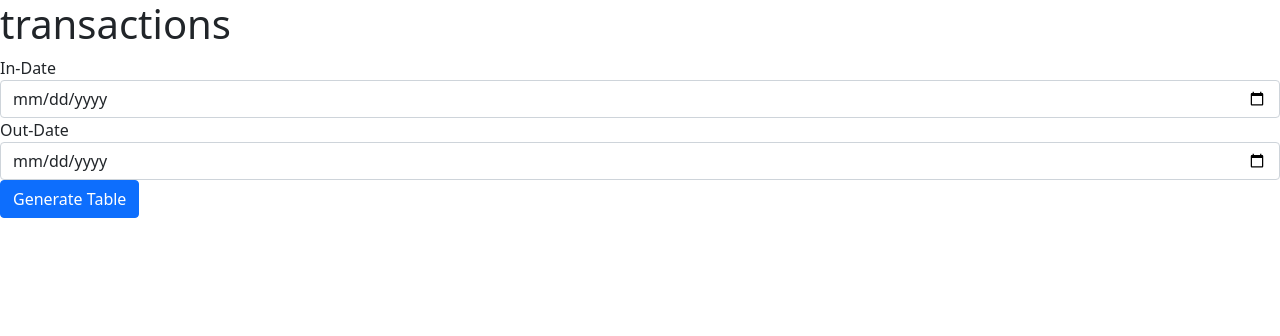
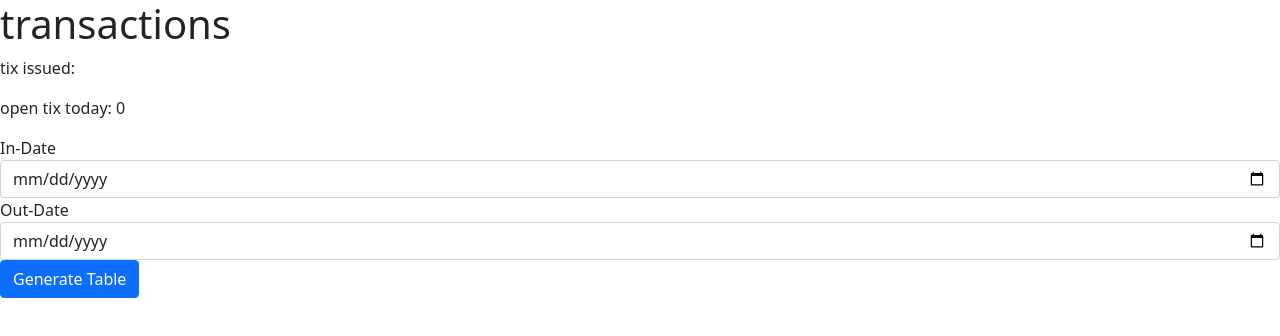
Before and after one commit to alanyousefzadeh/automotion-reports-web-platform, a React (Create React App) app in the folder client/: page /transactions in a window 1280 px wide. Shown: the top 336 px of the page. Built offline with nearby package versions, Linux system fonts and the light colour scheme.

Commit message:
adding tix issued and open tix

```diff
--- a/client/src/pages/TransactionsPage/Transactions.js
+++ b/client/src/pages/TransactionsPage/Transactions.js
@@ -4,11 +4,12 @@ import DatePicker from "../../components/DatePicker/DatePicker";
 import { Button } from "react-bootstrap";
 
 function Transactions(){
-    const [inDate, setInDate] = useState(null)
-    const [outDate, setOutDate] = useState(null)
-    const [response, setResponse] = useState(null)
+    const [inDate, setInDate] = useState("")
+    const [outDate, setOutDate] = useState("")
+    const [response, setResponse] = useState([])
     const [startTicket, setStartTicket] = useState(null)
     const [endTicket, setEndTicket] = useState(null)
+    const [ticketsIssued, setTicketsIssued] = useState(null)
     // useEffect(()=>{
     //     axios.get("http://localhost:8080/garagedata/transactions")
     //     .then((res) =>{
@@ -27,13 +28,22 @@ function Transactions(){
             setResponse(res.data)
             setStartTicket(res.data[0].TicketNum)
             setEndTicket(res.data[res.data.length-1].TicketNum)
+            setTicketsIssued(res.data.length)
         })
+    }
 
-    }
+    let openTixToday = 0
+    response.forEach((ticket) => {
+        if(ticket.OutDateTime == null){
+            openTixToday += 1
+        }
+    })
 
     return(
         <>
         <h1>transactions</h1>
+        <p>tix issued: {ticketsIssued}</p>
+        <p>open tix today: {openTixToday}</p>
         <DatePicker label={'In-Date'} setDate={setInDate}/>
         <DatePicker label={'Out-Date'} setDate={setOutDate}/>
         <Button onClick={getData}>Generate Table </Button>
```
